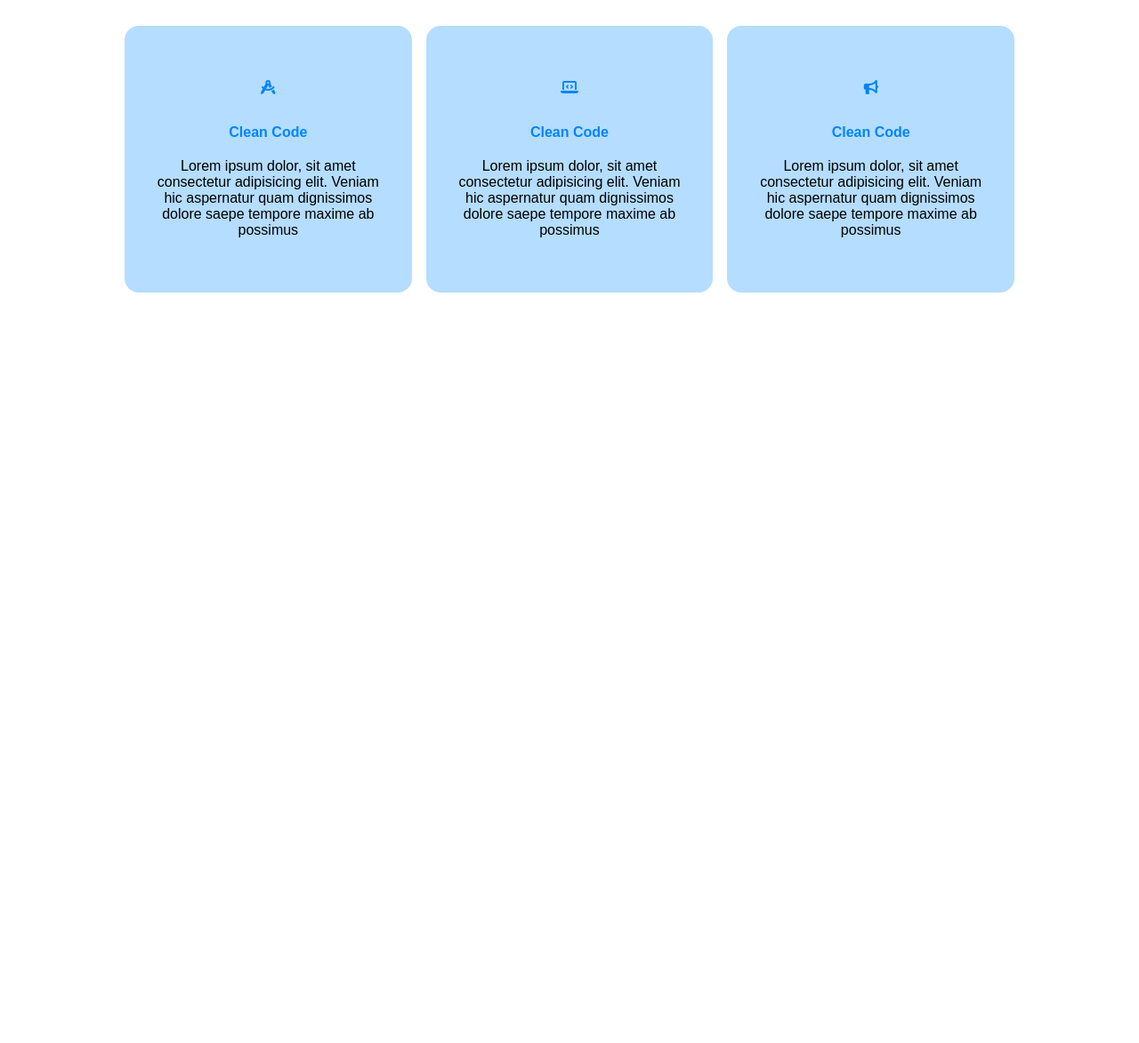
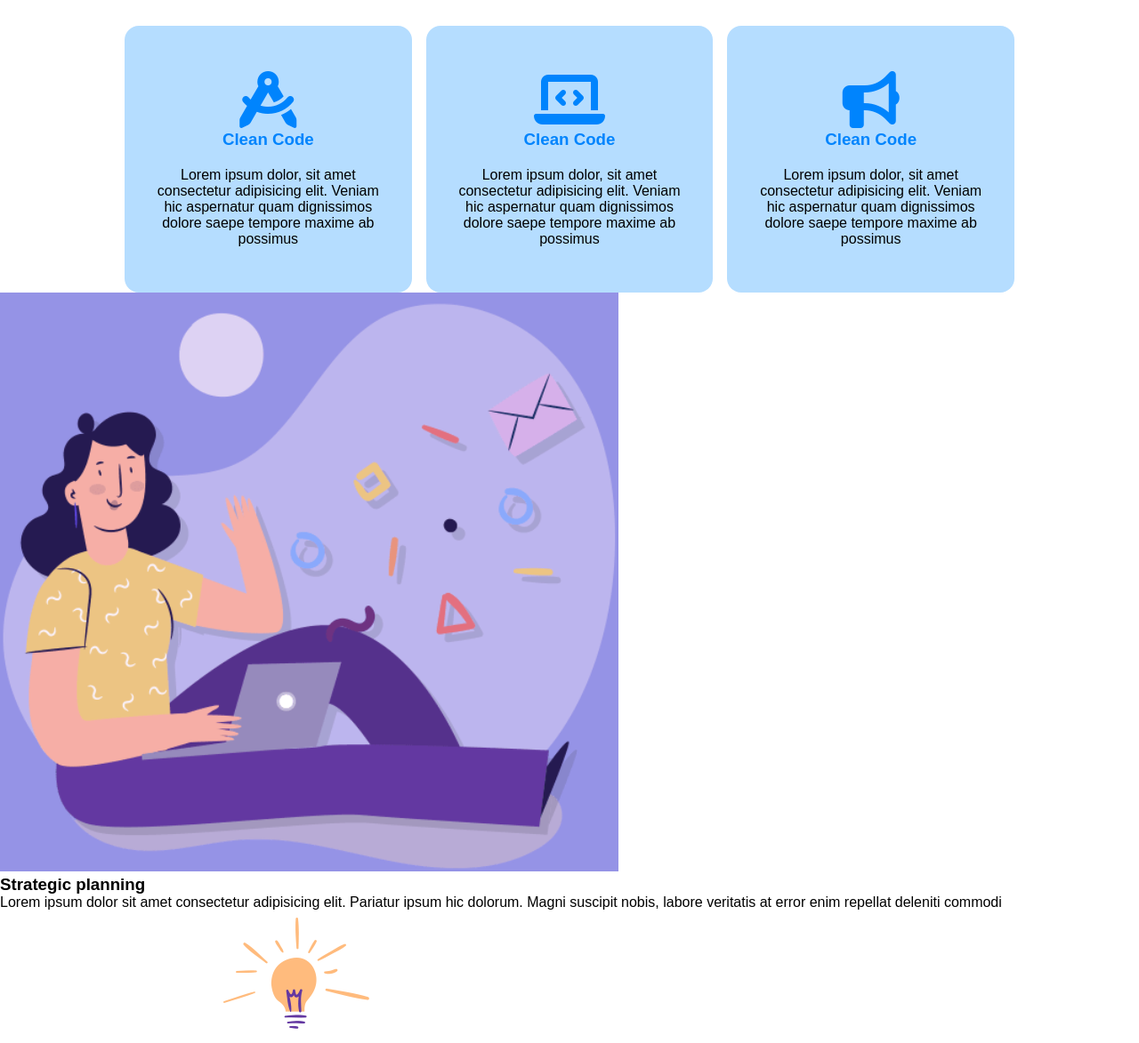
Before and after one commit to LorisMarzocchi/htmlcss-responsive-layout, a plain HTML site: page index.html in a window 1280 px wide. Shown: the part 433-1606 px from the top of the page at 89% size. Before the commit the page ends 800 px from the top, so only its background shows below. Drawn offline with nearby package versions, Linux system fonts and the light colour scheme.

Commit message:
addstyle

```diff
--- a/assets/style.css
+++ b/assets/style.css
@@ -115,6 +115,9 @@ nav{
     height: 70%;
 
 }
+.fa-file-code,.fa-compass-drafting,.fa-laptop-code,.fa-bullhorn{
+    font-size: 4rem;
+}
 .btn-card{
 
     text-align: center;
@@ -125,9 +128,11 @@ nav{
     color: white;
     text-decoration: none;
 }
+.title-card{color: var(--text);}
 .card-2 .title-card{
     color: var(--text);
-    font-weight: bold;
+    /* font-weight: bold; */
+    padding-top: 1rem;
     padding-bottom: 20px;
 }
 .demo-container li{
@@ -156,3 +161,25 @@ nav{
     height: 50px;
     color: var(--text);
 }
+@media screen and (max-width: 768px) {
+    .menu{
+        display: none;
+    }
+    .btn-card{
+        padding-inline: 1rem;
+    }
+}
+/* @media screen and (max-width: 768px){
+    body{
+        width: 100%;
+    }
+}
+@media screen and (max-width: 458) {
+
+    .menu{
+        display: none;
+    }
+    .btn-card{
+        padding-inline: 1rem;
+    }
+} */
--- a/index.html
+++ b/index.html
@@ -20,7 +20,7 @@
                 <li>testimonial</li>
                 <li>features</li>
                 <li>about us</li>
-                <li><a class="btn-nav" href="">get started</a></li>
+                <li><a class="btn-nav" href="">Get started</a></li>
             </ul>
 
         </div>
@@ -31,9 +31,11 @@
 				<div class="cell cell-hero">
 					<div class="content">
                         <ul class="demo-container">
-                            <li class="title-card">Get a demo application</li>
+                            <li><h3 class="title-card">Get a demo application</h3></li>
                             <li><p>Lorem ipsum dolor sit amet consectetur adipisicing elit. Sapiente quo sit esse ea voluptas ullam animi illum beatae eum nostrum doloremque </p></li>
-                            <li><a class="btn-card" href=""><i class="fa-brands fa-apple"></i> App Store</a></li>
+                            <li>
+                                <a class="btn-card" href=""><i class="fa-brands fa-apple"></i> App Store</a>
+                            </li>
                         </ul>
                         <div class="img-phone">
                             <img src="img/phone.png" alt="">
@@ -45,7 +47,7 @@
 					<div class="content">
                         <div class="card-2">
                             <i class="fa-solid fa-file-code"></i>
-                            <p class="title-card">Clean Code</p>
+                            <h3 class="title-card">Clean Code</h3>
                             <p>Lorem ipsum dolor, sit amet consectetur adipisicing elit. Veniam hic aspernatur quam dignissimos dolore saepe tempore maxime ab possimus </p>
 
                         </div>
@@ -55,7 +57,7 @@
 					<div class="content">
                         <div class="card-2">
                             <i class="fa-sharp fa-solid fa-compass-drafting"></i>
-                            <p class="title-card">Clean Code</p>
+                            <h3 class="title-card">Clean Code</h3>
                             <p>Lorem ipsum dolor, sit amet consectetur adipisicing elit. Veniam hic aspernatur quam dignissimos dolore saepe tempore maxime ab possimus </p>
 
                         </div>
@@ -65,7 +67,7 @@
 					<div class="content">
                         <div class="card-2">
                             <i class="fa-solid fa-laptop-code"></i>
-                            <p class="title-card">Clean Code</p>
+                            <h3 class="title-card">Clean Code</h3>
                             <p>Lorem ipsum dolor, sit amet consectetur adipisicing elit. Veniam hic aspernatur quam dignissimos dolore saepe tempore maxime ab possimus </p>
 
                         </div>
@@ -75,7 +77,7 @@
 					<div class="content">
                         <div class="card-2">
                             <i class="fa-solid fa-bullhorn"></i>
-                            <p class="title-card">Clean Code</p>
+                            <h3 class="title-card">Clean Code</h3>
                             <p>Lorem ipsum dolor, sit amet consectetur adipisicing elit. Veniam hic aspernatur quam dignissimos dolore saepe tempore maxime ab possimus </p>
 
                         </div>
@@ -84,5 +86,20 @@
 			</div>
 		</div>
 	</section>
+    <section>
+        <div class="plan-section">
+            <div class="planning">
+                <div>
+                    <div>
+                        <img src="img/planning1.png" alt="">
+                    </div>
+                    <h3>Strategic planning</h3>
+                    <p>Lorem ipsum dolor sit amet consectetur adipisicing elit. Pariatur ipsum hic dolorum. Magni suscipit nobis, labore veritatis at error enim repellat deleniti commodi </p>
+                </div>
+                <img src="img/planning2.png" alt="">
+
+            </div>
+        </div>
+    </section>
 </body>
 </html>
```
